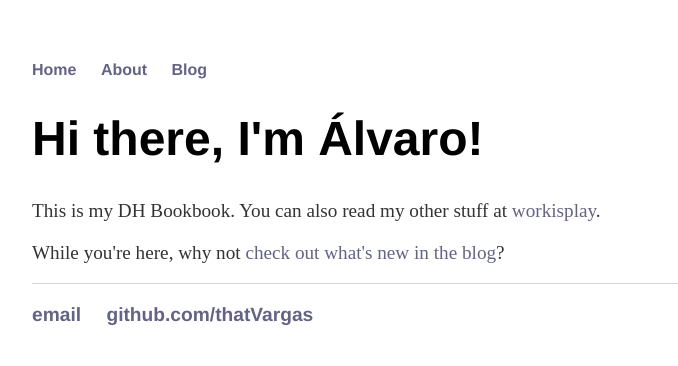
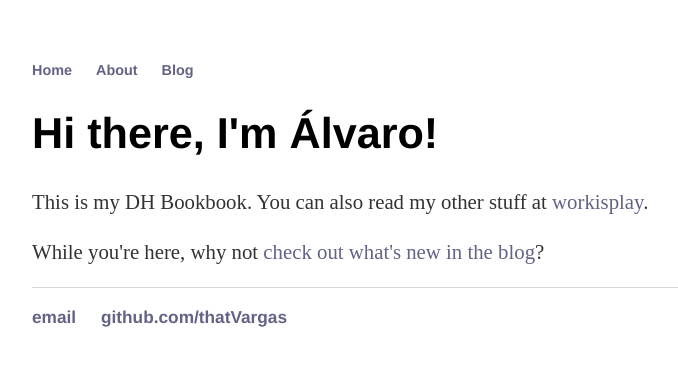
Before and after one commit to thatVargas/thatvargas.github.io, a Jekyll site: the page built from index.html, in a window 1280 px wide. Shown: the top 366 px of the page, without its empty margins (160-838 px from the left). Built offline with Jekyll 4.4.1, drawn with Linux system fonts in a browser that asks for light colours.

Commit message:
Update main.css

```diff
--- a/css/main.css
+++ b/css/main.css
@@ -5,21 +5,21 @@ a:hover { text-decoration: underline; }
 
 img.wrap {float: right}
 
-p, ul { font-size: 1.2em; line-height: 1.2em; color: #333; }
+p, ul { font-size: 1.3em; line-height: 1.4em; color: #333; }
 
 h1, h2, h3, h4 { font-family: 'Helvetica', 'Arial', 'Sans-Serif'; }
-h1 { font-size: 3em;  }
-h2 { font-size: 2.7em; }
-h3 { font-size: 2.3em; }
-h4 { font-size: 1.9em; }
+h1 { font-size: 2.7em;  }
+h2 { font-size: 2.3em; }
+h3 { font-size: 1.9em; }
+h4 { font-size: 1.7em; }
 
-nav ul, footer ul { font-size: 1em; font-family: 'Helvetica', 'Arial', 'Sans-Serif'; padding: 0px; list-style: none; font-weight: bold; }
+nav ul, footer ul { font-size: .9em; font-family: 'Helvetica', 'Arial', 'Sans-Serif'; padding: 0px; list-style: none; font-weight: bold; }
 nav ul li, footer ul li { display: inline; margin-right: 20px; }
 
 footer { border-top: 1px solid #d5d5d5; font-size: 1.2em; }
 
 /* Blog */
-ul.posts { margin: 20px auto 40px; font-size: 1.2em; }
+ul.posts { margin: 20px auto 40px; font-size: 1.3em; }
 ul.posts li { list-style: none; }
 
 /* CV
```
